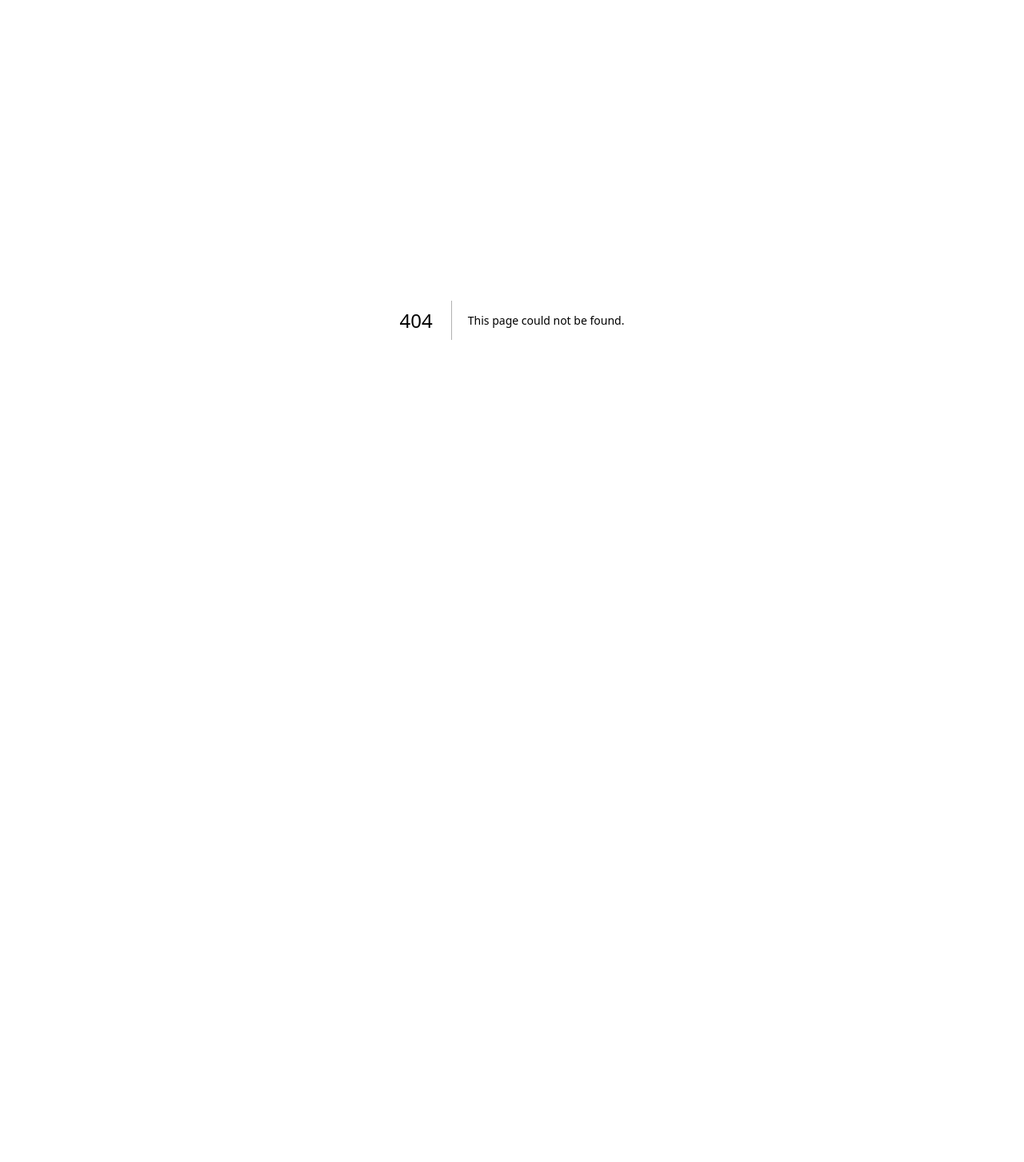
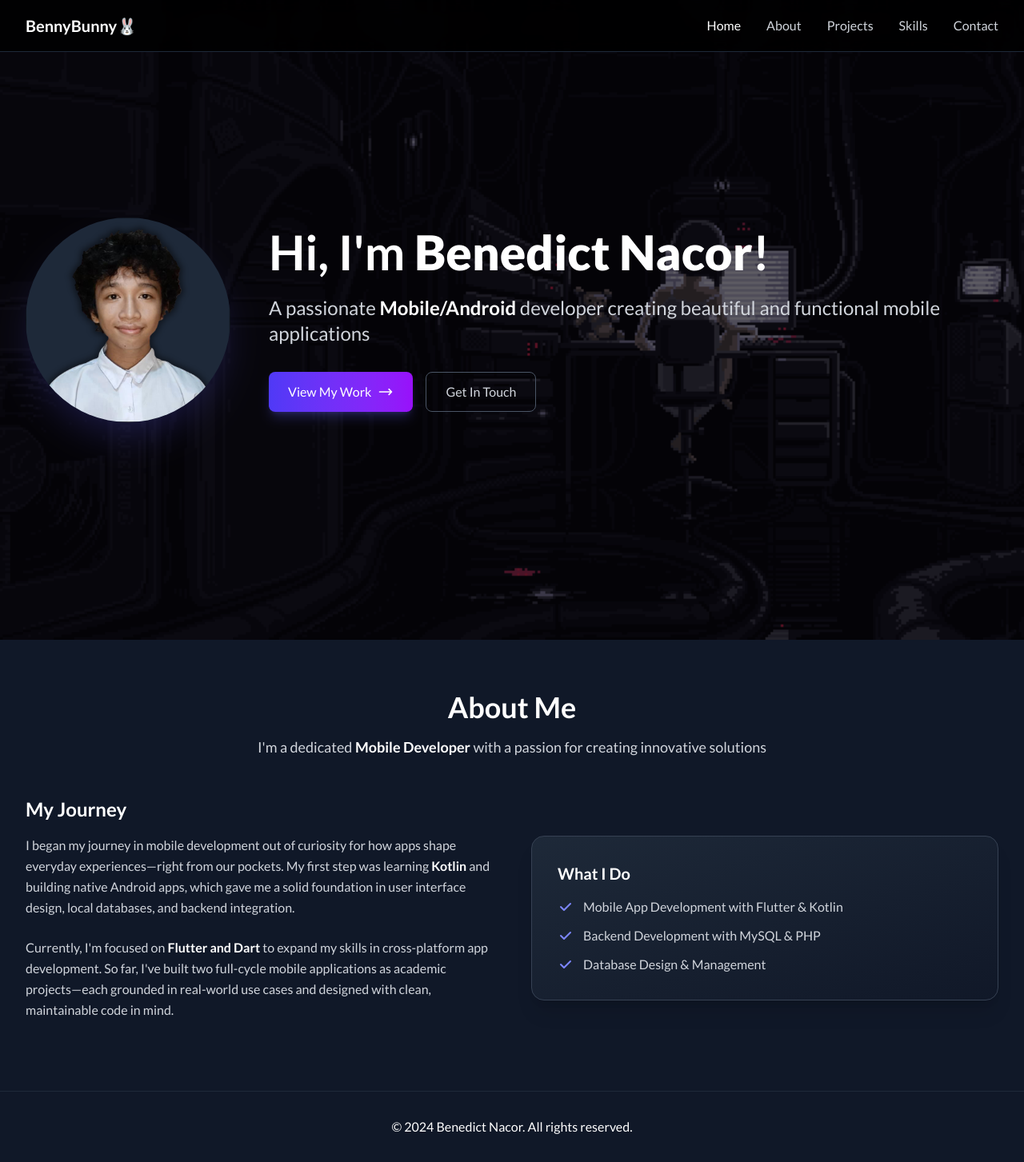
Before and after one commit to bennybun29/bennybunny_portfolio, a Next.js app: page /simple in a window 1280 px wide. Before the commit this address had no page. Shown: the whole page at 80% size. Before the commit the page ends 800 px from the top, so only its background shows below. Built offline with nearby package versions, Linux system fonts and the light colour scheme.

Commit message:
Fix Next.js App Router structure and add test routes

```diff
--- /dev/null
+++ b/src/app/simple/page.tsx
@@ -0,0 +1,147 @@
+import Image from 'next/image';
+
+export default function SimplePage() {
+  return (
+    <div className="min-h-screen bg-black">
+      {/* Simple Navbar */}
+      <nav className="fixed top-0 left-0 right-0 bg-black/80 backdrop-blur-md border-b border-gray-800 z-50">
+        <div className="max-w-7xl mx-auto px-4 sm:px-6 lg:px-8">
+          <div className="flex justify-between items-center h-16">
+            <div className="flex-shrink-0">
+              <h1 className="text-xl font-bold text-white">BennyBunny🐰</h1>
+            </div>
+            <div className="hidden md:block">
+              <div className="flex space-x-8">
+                <a href="#home" className="text-white hover:text-gray-300">Home</a>
+                <a href="#about" className="text-gray-300 hover:text-white">About</a>
+                <a href="#projects" className="text-gray-300 hover:text-white">Projects</a>
+                <a href="#skills" className="text-gray-300 hover:text-white">Skills</a>
+                <a href="#contact" className="text-gray-300 hover:text-white">Contact</a>
+              </div>
+            </div>
+          </div>
+        </div>
+      </nav>
+
+      {/* Home Section */}
+      <section id="home" className="min-h-screen flex items-center justify-center px-4 sm:px-6 lg:px-8 relative overflow-hidden">
+        {/* Background GIF */}
+        <div className="absolute inset-0 z-0">
+          <div className="relative w-full h-full">
+            <Image
+              src="/lain.gif"
+              alt="Background"
+              fill
+              className="object-cover"
+              priority
+            />
+            {/* Overlay for better text readability */}
+            <div className="absolute inset-0 bg-black/60"></div>
+          </div>
+        </div>
+
+        <div className="max-w-7xl mx-auto relative z-10">
+          <div className="flex flex-col lg:flex-row items-center justify-between gap-12">
+            {/* Profile Picture - Left Side */}
+            <div className="flex-shrink-0">
+              <div className="relative">
+                <div className="w-48 h-48 sm:w-56 sm:h-56 lg:w-64 lg:h-64 rounded-full overflow-hidden shadow-2xl shadow-indigo-500/25 bg-gray-800">
+                  <Image
+                    src="/benedict_profile.png"
+                    alt="Benedict Nacor"
+                    width={256}
+                    height={256}
+                    className="w-full h-full object-cover"
+                    priority
+                  />
+                </div>
+              </div>
+            </div>
+
+            {/* Content - Right Side */}
+            <div className="flex-1 text-center lg:text-left">
+              <h1 className="text-4xl sm:text-6xl font-bold text-white mb-6">
+                Hi, I'm <strong className="text-white">Benedict Nacor</strong>!
+              </h1>
+              <p className="text-xl sm:text-2xl text-gray-300 mb-8 max-w-2xl lg:max-w-none">
+                A passionate <strong className="text-white">Mobile/Android</strong> developer creating beautiful and functional mobile applications
+              </p>
+              <div className="flex flex-col sm:flex-row gap-4 justify-center lg:justify-start">
+                <a
+                  href="#projects"
+                  className="inline-flex items-center px-6 py-3 bg-gradient-to-r from-indigo-600 to-purple-600 text-white font-medium rounded-lg hover:from-indigo-700 hover:to-purple-700 transition-all duration-300 shadow-lg shadow-indigo-500/25 hover:shadow-xl hover:shadow-indigo-500/40 transform hover:scale-105"
+                >
+                  View My Work
+                  <svg className="ml-2 w-5 h-5" fill="none" stroke="currentColor" viewBox="0 0 24 24">
+                    <path strokeLinecap="round" strokeLinejoin="round" strokeWidth={2} d="M17 8l4 4m0 0l-4 4m4-4H3" />
+                  </svg>
+                </a>
+                <a
+                  href="#contact"
+                  className="inline-flex items-center px-6 py-3 border border-gray-600 text-gray-300 font-medium rounded-lg hover:bg-gray-800 hover:text-white transition-all duration-300 hover:border-gray-500"
+                >
+                  Get In Touch
+                </a>
+              </div>
+            </div>
+          </div>
+        </div>
+      </section>
+
+      {/* About Section */}
+      <section id="about" className="py-16 px-4 sm:px-6 lg:px-8 bg-gray-900">
+        <div className="max-w-7xl mx-auto">
+          <div className="text-center mb-12">
+            <h2 className="text-3xl sm:text-4xl font-bold text-white mb-4">About Me</h2>
+            <p className="text-lg text-gray-300 max-w-2xl mx-auto">
+              I'm a dedicated <strong className="text-white">Mobile Developer</strong> with a passion for creating innovative solutions
+            </p>
+          </div>
+
+          <div className="grid md:grid-cols-2 gap-12 items-center">
+            <div>
+              <h3 className="text-2xl font-bold text-white mb-4">My Journey</h3>
+              <p className="text-gray-300 mb-6 leading-relaxed">
+                I began my journey in mobile development out of curiosity for how apps shape everyday experiences—right from our pockets. My first step was learning <strong className="text-white">Kotlin</strong> and building native Android apps, which gave me a solid foundation in user interface design, local databases, and backend integration.
+              </p>
+              <p className="text-gray-300 mb-6 leading-relaxed">
+                Currently, I'm focused on <strong className="text-white">Flutter and Dart</strong> to expand my skills in cross-platform app development. So far, I've built two full-cycle mobile applications as academic projects—each grounded in real-world use cases and designed with clean, maintainable code in mind.
+              </p>
+            </div>
+
+            <div className="bg-gradient-to-br from-gray-800 to-gray-900 rounded-2xl p-8 border border-gray-700 shadow-xl">
+              <h3 className="text-xl font-bold text-white mb-4">What I Do</h3>
+              <ul className="space-y-3">
+                <li className="flex items-center">
+                  <svg className="w-5 h-5 text-indigo-400 mr-3" fill="currentColor" viewBox="0 0 20 20">
+                    <path fillRule="evenodd" d="M16.707 5.293a1 1 0 010 1.414l-8 8a1 1 0 01-1.414 0l-4-4a1 1 0 011.414-1.414L8 12.586l7.293-7.293a1 1 0 011.414 0z" clipRule="evenodd" />
+                  </svg>
+                  <span className="text-gray-300">Mobile App Development with Flutter & Kotlin</span>
+                </li>
+                <li className="flex items-center">
+                  <svg className="w-5 h-5 text-indigo-400 mr-3" fill="currentColor" viewBox="0 0 20 20">
+                    <path fillRule="evenodd" d="M16.707 5.293a1 1 0 010 1.414l-8 8a1 1 0 01-1.414 0l-4-4a1 1 0 011.414-1.414L8 12.586l7.293-7.293a1 1 0 011.414 0z" clipRule="evenodd" />
+                  </svg>
+                  <span className="text-gray-300">Backend Development with MySQL & PHP</span>
+                </li>
+                <li className="flex items-center">
+                  <svg className="w-5 h-5 text-indigo-400 mr-3" fill="currentColor" viewBox="0 0 20 20">
+                    <path fillRule="evenodd" d="M16.707 5.293a1 1 0 010 1.414l-8 8a1 1 0 01-1.414 0l-4-4a1 1 0 011.414-1.414L8 12.586l7.293-7.293a1 1 0 011.414 0z" clipRule="evenodd" />
+                  </svg>
+                  <span className="text-gray-300">Database Design & Management</span>
+                </li>
+              </ul>
+            </div>
+          </div>
+        </div>
+      </section>
+
+      {/* Footer */}
+      <footer className="bg-gray-900 text-white py-8 px-4 sm:px-6 lg:px-8 border-t border-gray-800">
+        <div className="max-w-7xl mx-auto text-center">
+          <p>&copy; 2024 Benedict Nacor. All rights reserved.</p>
+        </div>
+      </footer>
+    </div>
+  );
+}
```
Also changed, not shown: src/app/test/page.tsx (renamed from src/app/test.tsx).
